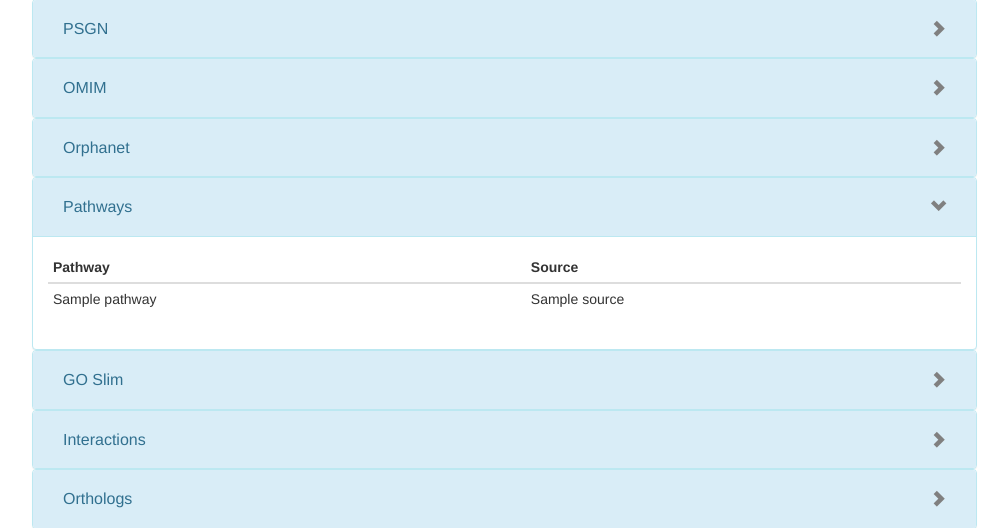
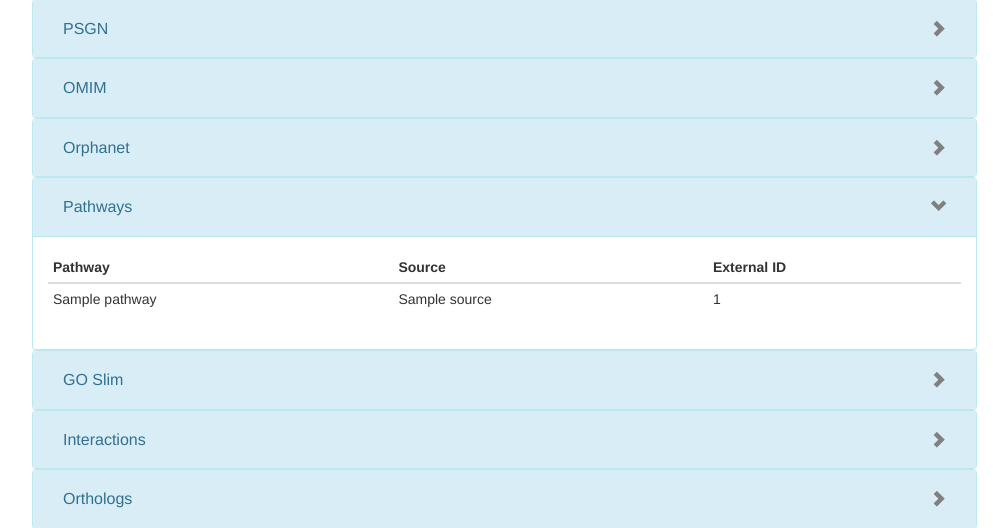
Before and after one commit to dgaston/kvasir, a Python web app: template kvasir/templates/gene.html in a window 1280 px wide, after a click on "Pathways". Shown: the part 1375-1903 px from the top of the page, without its empty margins (233-1241 px from the left). Run offline with Jinja, Linux system fonts and the light colour scheme; the template is opened without the code that fills it: most values are stand-ins (such as "Sample title", 1, 10 or a date in 2020); some libraries are stand-ins or nearby versions.

Commit message:
fix pathway section of gene page

```diff
--- a/kvasir/templates/gene.html
+++ b/kvasir/templates/gene.html
@@ -452,13 +452,15 @@
 								<tr>
 									<th>Pathway</th>
 									<th>Source</th>
+									<th>External ID</th>
 								</tr>
 							</thead>
 							<tbody>
 								{% for pathway in gene.pathways %}
 									<tr>
-										<td>{{pathway.pathway}}</td>
+										<td>{{pathway.name}}</td>
 										<td>{{pathway.source}}</td>
+										<td>{{pathway.external_id}}</td>
 									</tr>
 								{% endfor %}
 							</tbody>
```
